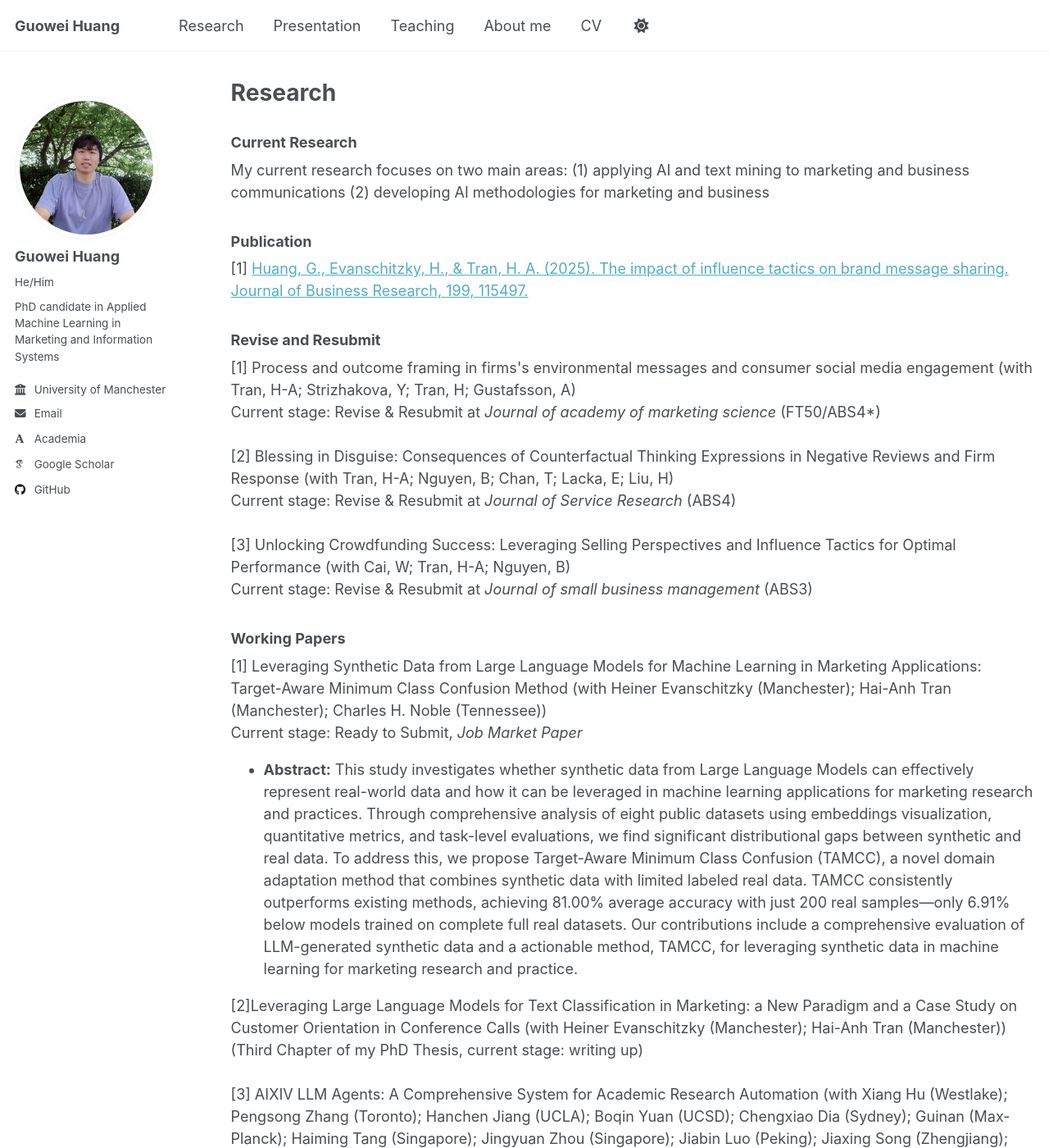
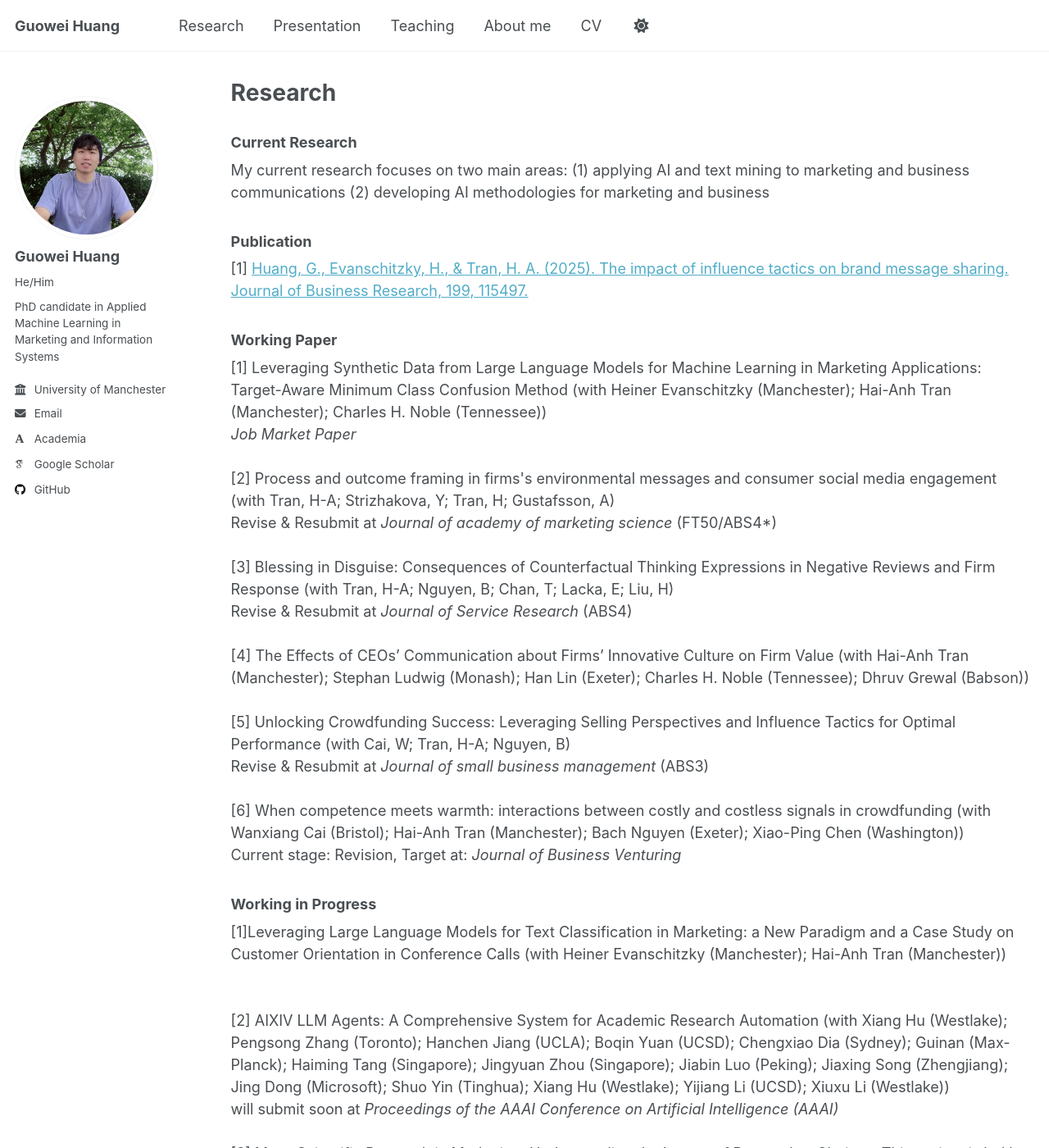
Before and after one commit to Oliverhuang123/Oliverhuang123.github.io, a Jekyll site: the page built from _pages/publications.html, in a window 1280 px wide and 1400 px high. Shown: the whole window at 82% size. Built offline with Jekyll 4.4.1, drawn with Linux system fonts in a browser that asks for light colours; some web fonts are replaced; some of the changed text lies outside the part shown.

Commit message:
Update publications.html

```diff
--- a/_pages/publications.html
+++ b/_pages/publications.html
@@ -12,41 +12,38 @@ My current research focuses on two main areas: (1) applying AI and text mining t
 [1] <a href="https://doi.org/10.1016/j.jbusres.2025.115497" target="_blank">Huang, G., Evanschitzky, H., & Tran, H. A. (2025). The impact of influence tactics on brand message sharing. Journal of Business Research, 199, 115497.</a>
 <!-- (With <a href="https://scholar.google.com/citations?user=XRjQAP4AAAAJ&hl=en" target="_blank">Heiner Evanschitzky</a> and <a href="https://scholar.google.com/citations?user=ATPRTE07hSoC&hl=en" target="_blank">Hai-Anh Tran</a>)
  -->
-<h3>Revise and Resubmit</h3>
-[1] Process and outcome framing in firms's environmental messages and consumer social media engagement (with Tran, H-A; Strizhakova, Y; Tran, H; Gustafsson, A) <br>
-Current stage: Revise &amp; Resubmit at <em>Journal of academy of marketing science</em> (FT50/ABS4*)
+<h3>Working Paper</h3>
+[1] Leveraging Synthetic Data from Large Language Models for Machine Learning in Marketing Applications: Target-Aware Minimum Class Confusion Method (with Heiner Evanschitzky (Manchester); Hai-Anh Tran (Manchester); Charles H. Noble (Tennessee))<br>
+<em>Job Market Paper</em>
 <br>
 <br>
-[2] Blessing in Disguise: Consequences of Counterfactual Thinking Expressions in Negative Reviews and Firm Response (with Tran, H-A; Nguyen, B; Chan, T; Lacka, E; Liu, H) <br>
-Current stage: Revise &amp; Resubmit at <em>Journal of Service Research</em> (ABS4)
+[2] Process and outcome framing in firms's environmental messages and consumer social media engagement (with Tran, H-A; Strizhakova, Y; Tran, H; Gustafsson, A) <br>
+Revise &amp; Resubmit at <em>Journal of academy of marketing science</em> (FT50/ABS4*)
 <br>
 <br>
-[3] Unlocking Crowdfunding Success: Leveraging Selling Perspectives and Influence Tactics for Optimal Performance (with Cai, W; Tran, H-A; Nguyen, B)<br>
-Current stage: Revise &amp; Resubmit at <em>Journal of small business management</em> (ABS3)
-
-<h3>Working Papers</h3>
-[1] Leveraging Synthetic Data from Large Language Models for Machine Learning in Marketing Applications: Target-Aware Minimum Class Confusion Method (with Heiner Evanschitzky (Manchester); Hai-Anh Tran (Manchester); Charles H. Noble (Tennessee))<br>
-Current stage: Ready to Submit, <em>Job Market Paper</em>
-<ul>
-<li><strong>Abstract:</strong> This study investigates whether synthetic data from Large Language Models can effectively represent real-world data and how it can be leveraged in machine learning applications for marketing research and practices. Through comprehensive analysis of eight public datasets using embeddings visualization, quantitative metrics, and task-level evaluations, we find significant distributional gaps between synthetic and real data. To address this, we propose Target-Aware Minimum Class Confusion (TAMCC), a novel domain adaptation method that combines synthetic data with limited labeled real data. TAMCC consistently outperforms existing methods, achieving 81.00% average accuracy with just 200 real samples—only 6.91% below models trained on complete full real datasets. Our contributions include a comprehensive evaluation of LLM-generated synthetic data and a actionable method, TAMCC, for leveraging synthetic data in machine learning for marketing research and practice.</li>
-</ul>
-[2]Leveraging Large Language Models for Text Classification in Marketing: a New Paradigm and a Case Study on Customer Orientation in Conference Calls (with Heiner Evanschitzky (Manchester); Hai-Anh Tran (Manchester))<br>
-(Third Chapter of my PhD Thesis, current stage: writing up)
+[3] Blessing in Disguise: Consequences of Counterfactual Thinking Expressions in Negative Reviews and Firm Response (with Tran, H-A; Nguyen, B; Chan, T; Lacka, E; Liu, H) <br>
+Revise &amp; Resubmit at <em>Journal of Service Research</em> (ABS4)
 <br>
 <br>
-[3] AIXIV LLM Agents: A Comprehensive System for Academic Research Automation (with Xiang Hu (Westlake); Pengsong Zhang (Toronto); Hanchen Jiang (UCLA); Boqin Yuan (UCSD);  Chengxiao Dia (Sydney); Guinan (Max-Planck); Haiming Tang (Singapore); Jingyuan Zhou (Singapore); Jiabin Luo (Peking); Jiaxing Song (Zhengjiang); Jing Dong (Microsoft);  Shuo Yin (Tinghua); Xiang Hu (Westlake); Yijiang Li (UCSD); Xiuxu Li (Westlake))<br>
-Current stage: Experiments and Writing Up, will submit soon at <em>Proceedings of the AAAI Conference on Artificial Intelligence (AAAI)</em>
+[4] The Effects of CEOs’ Communication about Firms’ Innovative Culture on Firm Value (with Hai-Anh Tran (Manchester); Stephan Ludwig (Monash); Han Lin (Exeter);  Charles H. Noble (Tennessee); Dhruv Grewal (Babson))
 <br>
 <br>
-[4] Meta-Scientific Research in Marketing: Understanding the Impact of Researcher Choices. This project is led  by Hannes Datta (Tilburg), Oliver Koll (Innsbruck), Koen Pauwels(Northeastern), Karin Teichmann(Innsbruck), Harald van Heerde (New South Wales), and all the partcipantion will be listed as co-author of a paper in <em> International Journal of Research in Marketing </em>(ABS4).
+[5] Unlocking Crowdfunding Success: Leveraging Selling Perspectives and Influence Tactics for Optimal Performance (with Cai, W; Tran, H-A; Nguyen, B)<br>
+Revise &amp; Resubmit at <em>Journal of small business management</em> (ABS3)
 <br>
 <br>
-[5] When competence meets warmth: interactions between costly and costless signals in crowdfunding
+[6] When competence meets warmth: interactions between costly and costless signals in crowdfunding
 (with Wanxiang Cai (Bristol); Hai-Anh Tran (Manchester); Bach Nguyen (Exeter); Xiao-Ping Chen (Washington))<br>
 Current stage: Revision, Target at: <em>Journal of Business Venturing</em>
+
+<h3>Working in Progress</h3>
+
+[1]Leveraging Large Language Models for Text Classification in Marketing: a New Paradigm and a Case Study on Customer Orientation in Conference Calls (with Heiner Evanschitzky (Manchester); Hai-Anh Tran (Manchester))<br>
+
 <br>
 <br>
-[6] The Effects of CEOs’ Communication about Firms’ Innovative Culture on Firm Value (with Hai-Anh Tran (Manchester); Stephan Ludwig (Monash); Han Lin (Exeter);  Charles H. Noble (Tennessee); Dhruv Grewal (Babson))<br>
-Current stage: Revision
+[2] AIXIV LLM Agents: A Comprehensive System for Academic Research Automation (with Xiang Hu (Westlake); Pengsong Zhang (Toronto); Hanchen Jiang (UCLA); Boqin Yuan (UCSD);  Chengxiao Dia (Sydney); Guinan (Max-Planck); Haiming Tang (Singapore); Jingyuan Zhou (Singapore); Jiabin Luo (Peking); Jiaxing Song (Zhengjiang); Jing Dong (Microsoft);  Shuo Yin (Tinghua); Xiang Hu (Westlake); Yijiang Li (UCSD); Xiuxu Li (Westlake))<br>
+ will submit soon at <em>Proceedings of the AAAI Conference on Artificial Intelligence (AAAI)</em>
 <br>
 <br>
+[3] Meta-Scientific Research in Marketing: Understanding the Impact of Researcher Choices. This project is led  by Hannes Datta (Tilburg), Oliver Koll (Innsbruck), Koen Pauwels(Northeastern), Karin Teichmann(Innsbruck), Harald van Heerde (New South Wales), and all the partcipantion will be listed as co-author of a paper in <em> International Journal of Research in Marketing </em>(ABS4).
```
